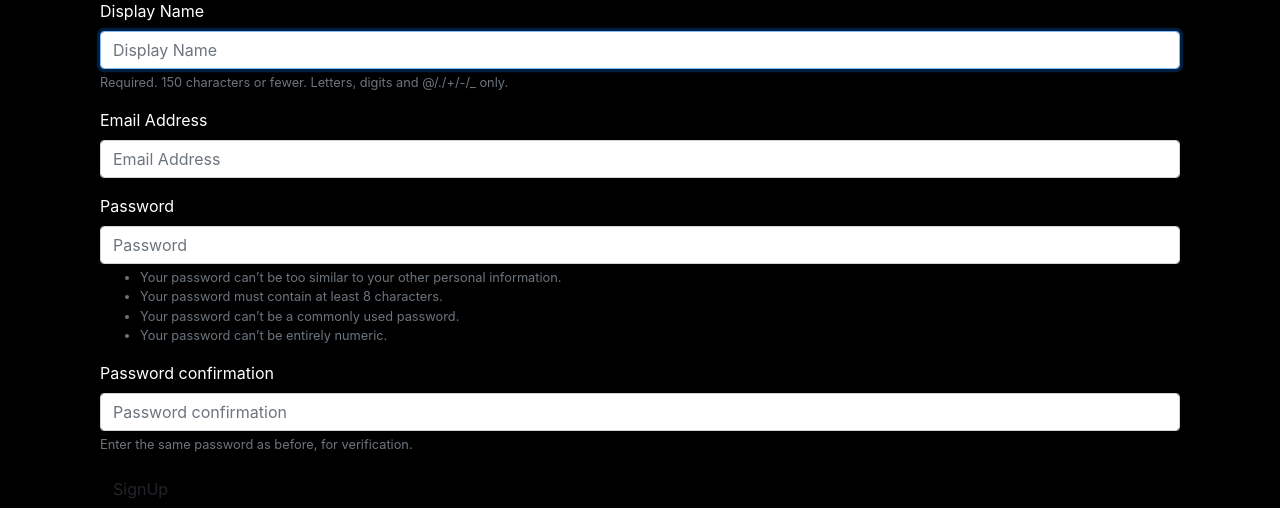
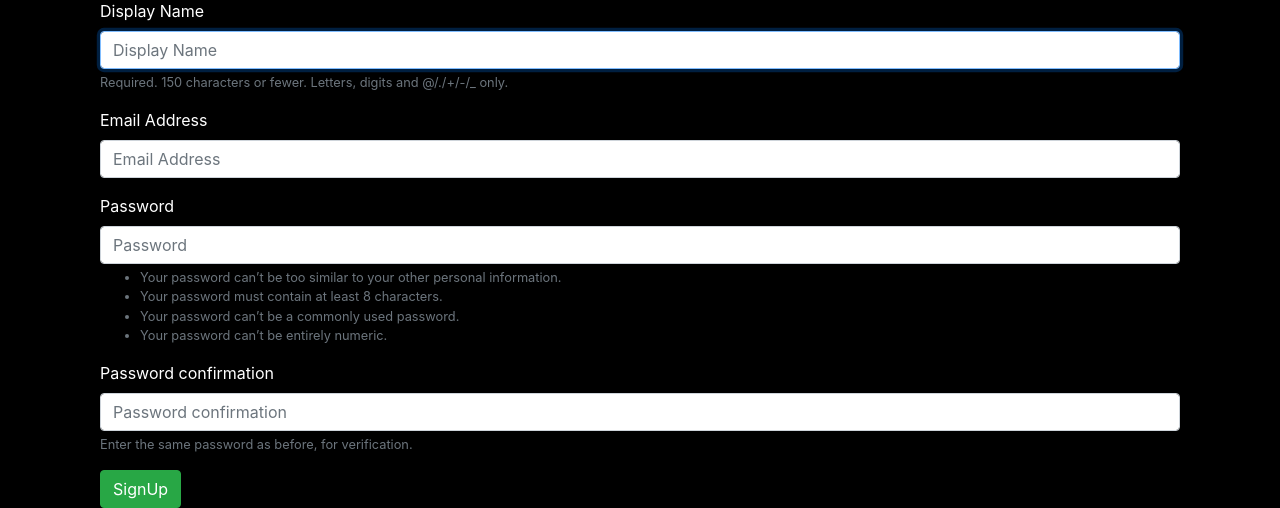
Before and after one commit to PuneethVP/crm-live, a Django app: page /accounts/signup/ in a window 1280 px wide. Shown: the part 113-621 px from the top of the page. Run offline with Django 3.2, Linux system fonts and the light colour scheme; some libraries are stand-ins or nearby versions.

Commit message:
Update signup.html

```diff
--- a/accounts/templates/accounts/signup.html
+++ b/accounts/templates/accounts/signup.html
@@ -6,7 +6,7 @@
     <form method="post">
       {% csrf_token %}
       {%bootstrap_form form %}
-      <input type="submit" class="btn btn-default" name="" value="SignUp">
+      <input type="submit" class="btn btn-success" name="" value="SignUp">
     </form>
   </div>
 
```
